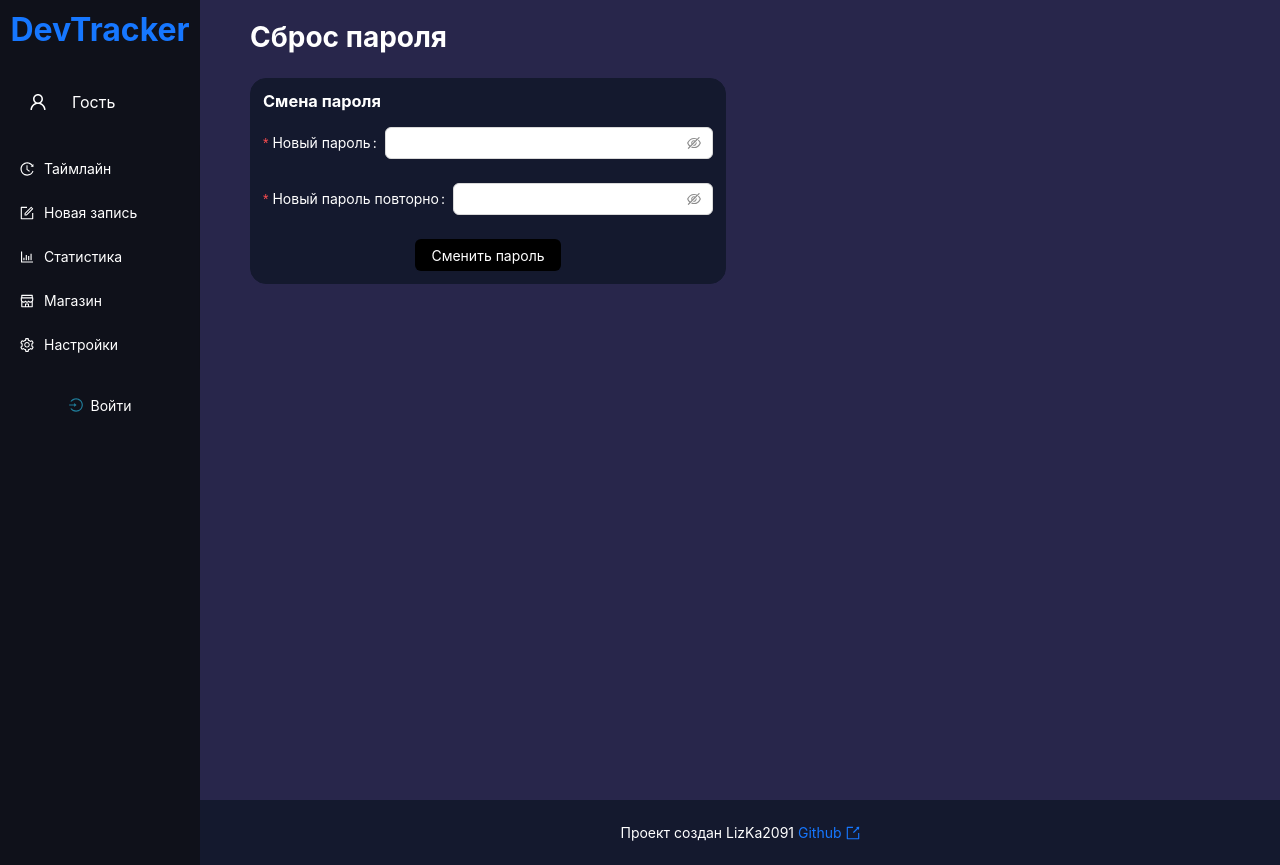
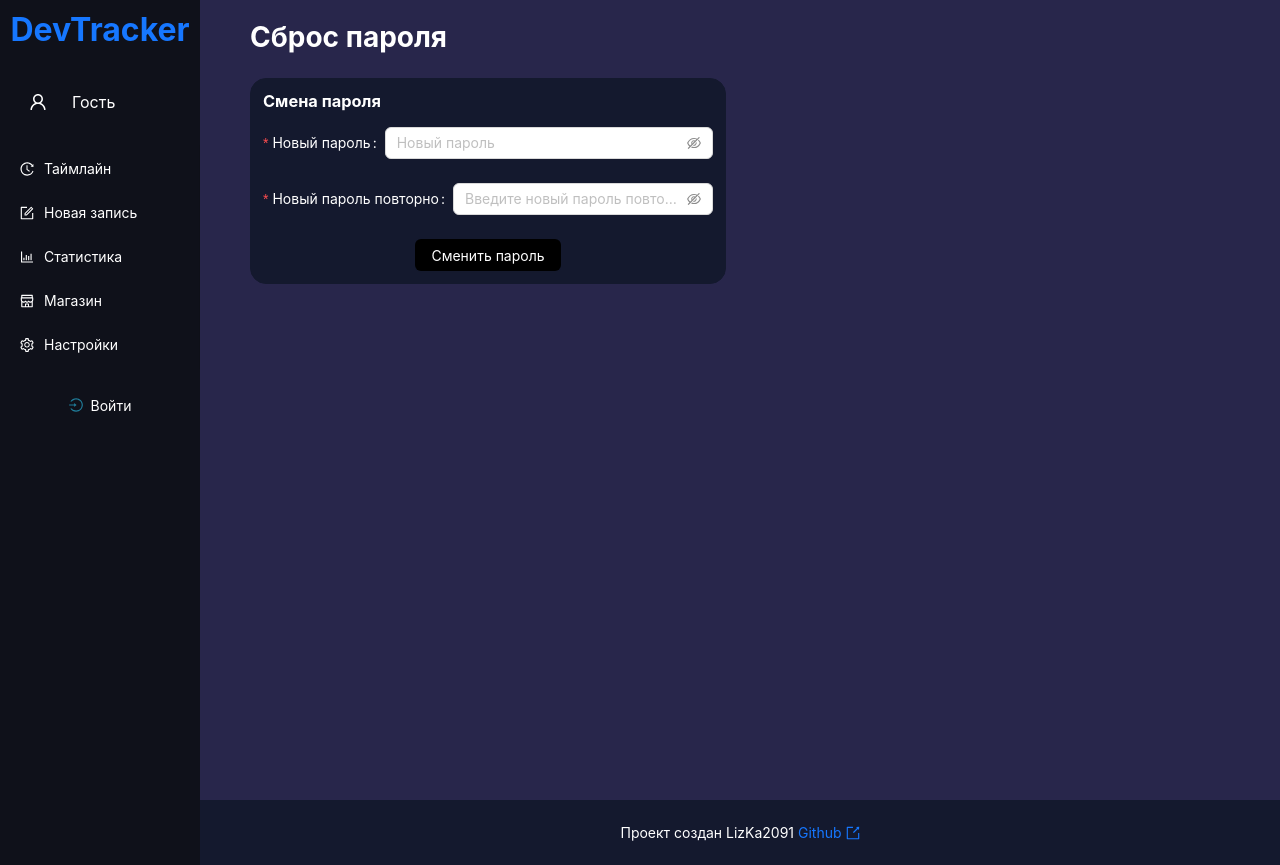
Before and after one commit to LizKa2091/dev-tracker, a React (Vite) app in the folder frontend/: page /reset-password in a window 1280 px wide. Built offline with nearby package versions, Linux system fonts and the light colour scheme; no server answers.

Commit message:
feat(ResetPasswordForm): add placeholders

```diff
--- a/frontend/src/features/auth/ui/ResetPasswordForm/ResetPasswordForm.tsx
+++ b/frontend/src/features/auth/ui/ResetPasswordForm/ResetPasswordForm.tsx
@@ -47,14 +47,53 @@ const ResetPasswordForm: FC = () => {
       <Flex vertical gap='middle' className={styles.mainContainer}>
          <h3>Смена пароля</h3>
          <Form onFinish={onFinish} className={styles.form}>
-            <Form.Item label='Новый пароль' required validateStatus={errors.newPassword ? 'error' : ''} help={errors.newPassword?.message} className={styles.formItem}>
-               <Controller name='newPassword' control={control} rules={{ required: 'Введите новый пароль', minLength: { value: 6, message: 'Минимум 6 символов' } }} render={({ field }) => <Input.Password {...field} />} />
+            <Form.Item
+               label='Новый пароль'
+               validateStatus={errors.newPassword ? 'error' : ''}
+               help={errors.newPassword?.message}
+               required
+               className={styles.formItem}
+            >
+               <Controller
+                  name='newPassword'
+                  control={control}
+                  rules={{
+                     required: 'Введите новый пароль',
+                     minLength: { value: 6, message: 'Минимум 6 символов' }
+                  }}
+                  render={({ field }) =>
+                     <Input.Password placeholder='Новый пароль' {...field} />
+                  }
+               />
             </Form.Item>
-            <Form.Item label='Новый пароль повторно' required validateStatus={errors.passwordRepeat ? 'error' : ''} help={errors.passwordRepeat?.message} className={styles.formItem}>
-               <Controller name='passwordRepeat' control={control} rules={{ required: 'Введите новый пароль ещё раз', validate: (value) => value === watch('newPassword') || 'Пароли должны совпадать' }} render={({ field }) => <Input.Password {...field} />} />
+            <Form.Item
+               label='Новый пароль повторно'
+               validateStatus={errors.passwordRepeat ? 'error' : ''}
+               help={errors.passwordRepeat?.message}
+               required
+               className={styles.formItem}
+            >
+               <Controller
+                  name='passwordRepeat'
+                  control={control}
+                  rules={{
+                     required: 'Введите новый пароль ещё раз',
+                     validate: (value) => value === watch('newPassword') || 'Пароли должны совпадать'
+                  }}
+                  render={({ field }) =>
+                     <Input.Password placeholder='Введите новый пароль повторно' {...field} />
+                  }
+               />
             </Form.Item>
             <Flex justify='center'>
-               <Button color="default" variant="solid" htmlType='submit' disabled={isPending}>Сменить пароль</Button>
+               <Button
+                  color="default"
+                  variant="solid"
+                  htmlType='submit'
+                  disabled={isPending}
+               >
+                  Сменить пароль
+               </Button>
             </Flex>
          </Form>
          <Flex vertical align='center' gap='middle'>
```
